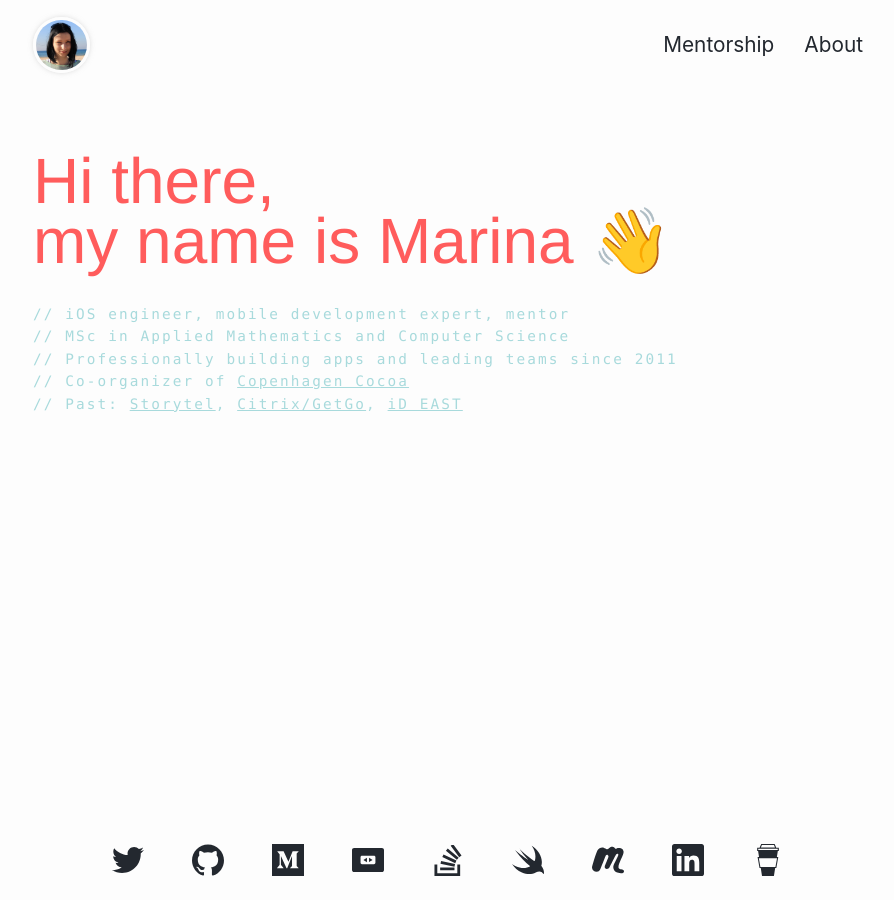
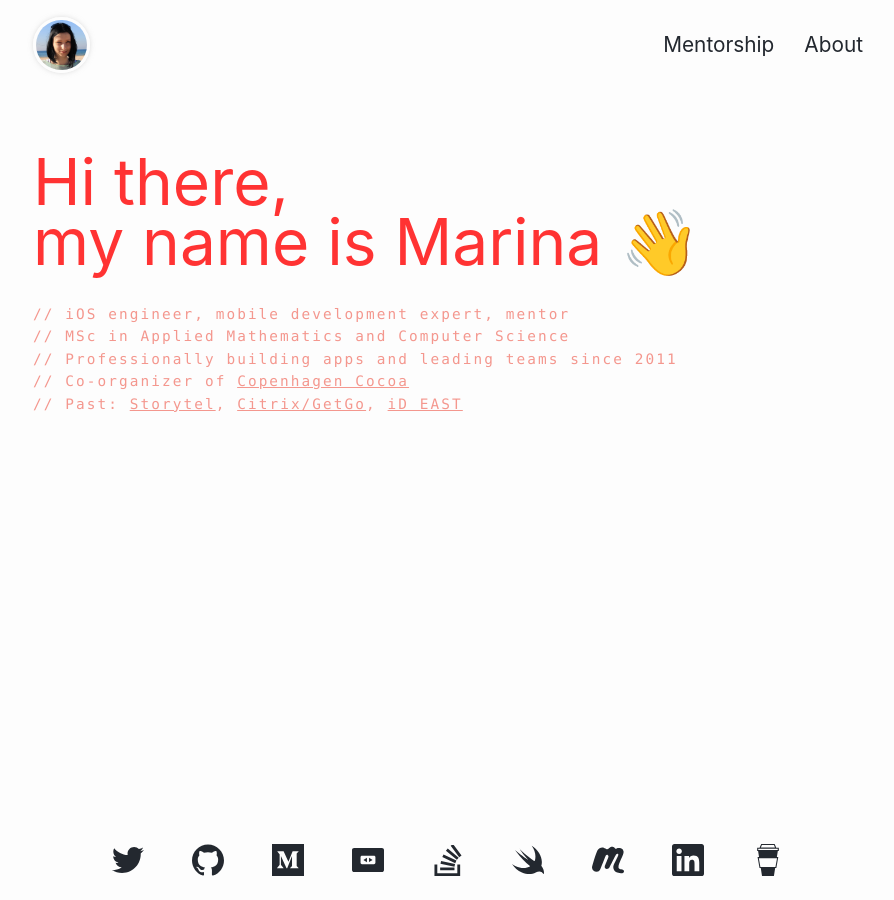
Before and after one commit to hybridcattt/hybridcattt.com, a Jekyll site: the page built from index.html, in a window 1280 px wide. Shown: the whole page, without its empty margins (192-1086 px from the left). Built offline with Jekyll 4.4.1, drawn with Linux system fonts in a browser that asks for light colours.

Commit message:
Homepage colors

```diff
--- a/assets/css/dual_skin.scss
+++ b/assets/css/dual_skin.scss
@@ -42,3 +42,4 @@ $table-border-color:    var(--table-border-color) !default;
 
 $menu-background-color: var(--menu-background-color) !default;
 $menu-shadow-color: var(--menu-shadow-color) !default;
+$subtitle-color: var(--subtitle-color) !default;
--- a/assets/css/scheme_dark.scss
+++ b/assets/css/scheme_dark.scss
@@ -1,21 +1,20 @@
 @mixin scheme-dark {
 
-  // $tart-orange:           #FF3333;
+  $orange-red-crayola:    #FF5C5C;
   $raisin-black:          #23282F;
   $almost-white:          #FDFDFD;
-  $cultured:              #F3F5F7;
-  $honeydew:              #F1FAEE;
-  $mint-cream:            #F0F9F9; // unused
+  $snow:                  #FFF3F3;
+  $powder-blue:           #A8DADC;
 
   $border:                rgba(190, 190, 190, 0.1);
 
-    $brand-color:           #FF5C5C !default;
+    $brand-color:           $orange-red-crayola !default;
     $brand-color-light:     lighten($brand-color, 5%) !default;
     $brand-color-dark:      darken($brand-color, 35%) !default;
 
     $site-title-color:      $brand-color-light !default;
 
-    $text-color:            #ffdddd !default;
+    $text-color:            $snow !default;
     $background-color:      $raisin-black !default;
     $secondary-background:  lighten($raisin-black, 4%);
     $tertiary-background:   lighten($raisin-black, 8%);
@@ -37,6 +36,7 @@
 
     $menu-background-color: $secondary-background !default;
     $menu-shadow-color:     darken($menu-background-color, 10%) !default;
+    $subtitle-color:        $powder-blue;
 
     :root {
         --brand-color:           #{$brand-color};
@@ -64,6 +64,7 @@
         --table-border-color:    #{$table-border-color};
 
         --menu-background-color: #{$menu-background-color};
-        --menu-shadow-color: #{$menu-shadow-color};
+        --menu-shadow-color:     #{$menu-shadow-color};
+        --subtitle-color:        #{$subtitle-color}
     }
 }
--- a/assets/css/scheme_light.scss
+++ b/assets/css/scheme_light.scss
@@ -5,7 +5,6 @@
     $almost-white:          #FDFDFD;
     $cultured:              #F3F5F7;
     $honeydew:              #F1FAEE;
-    $mint-cream:            #F0F9F9; // unused
 
     $border:                rgba(190, 190, 190, 0.1);
 
@@ -35,6 +34,7 @@
 
     $menu-background-color: $background-color !default;
     $menu-shadow-color:     rgba(190, 190, 190, 0.5);
+    $subtitle-color:        #F4978E;
 
     :root {
         --brand-color:           #{$brand-color};
@@ -63,5 +63,6 @@
 
         --menu-background-color: #{$menu-background-color};
         --menu-shadow-color: #{$menu-shadow-color};
+        --subtitle-color:        #{$subtitle-color}
     }
 }
--- a/assets/pages/index.scss
+++ b/assets/pages/index.scss
@@ -32,16 +32,16 @@ main.container section.content {
 	padding: 2rem 0px;
 }
 main.container section.content h1 {
-	color: #FF5C5C;
+	color: $brand-color;
 	font-size: 4rem;
 	padding: 0;
 	-webkit-margin-after: 0.5em;
-	font-family: "Helvetica Neue", Helvetica, Arial, Sans-Serif;
+	// font-family: "Helvetica Neue", Helvetica, Arial, Sans-Serif;
 	font-style: normal;
 	text-align: left;
 }
 main.container section.content p {
-	color: #A8DADC;
+	color: $subtitle-color;
 	font-size: 0.9rem;
 	line-height: 1.4rem;
 	letter-spacing: 0.13rem;
@@ -50,7 +50,7 @@ main.container section.content p {
 	font-weight: 400;
 }
 main.container section.content p a {
-	color: #A8DADC;
+	color: $subtitle-color;
 	text-decoration: underline;
 }
 
```
Also changed, not shown: assets/css/footer.scss (indentation only).
